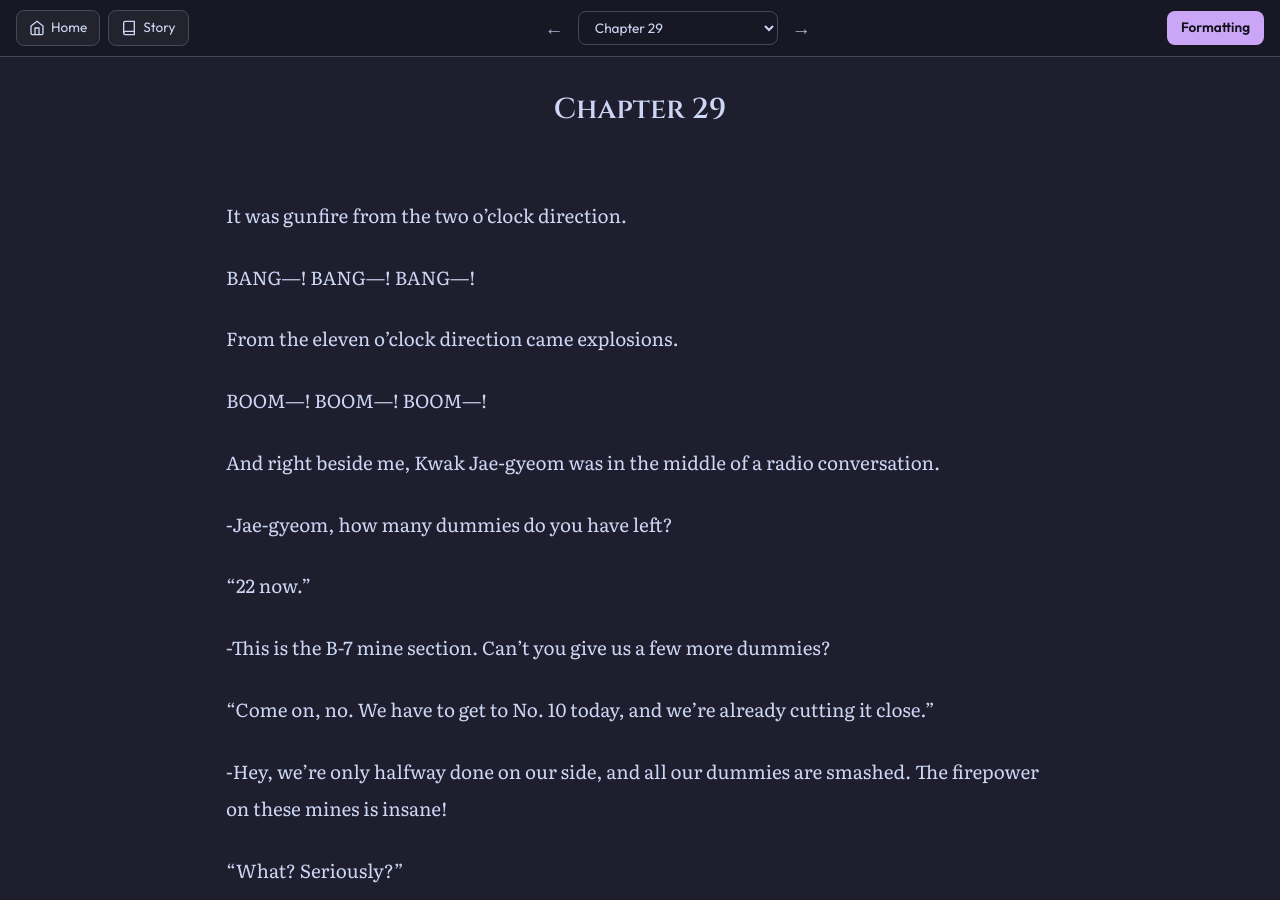
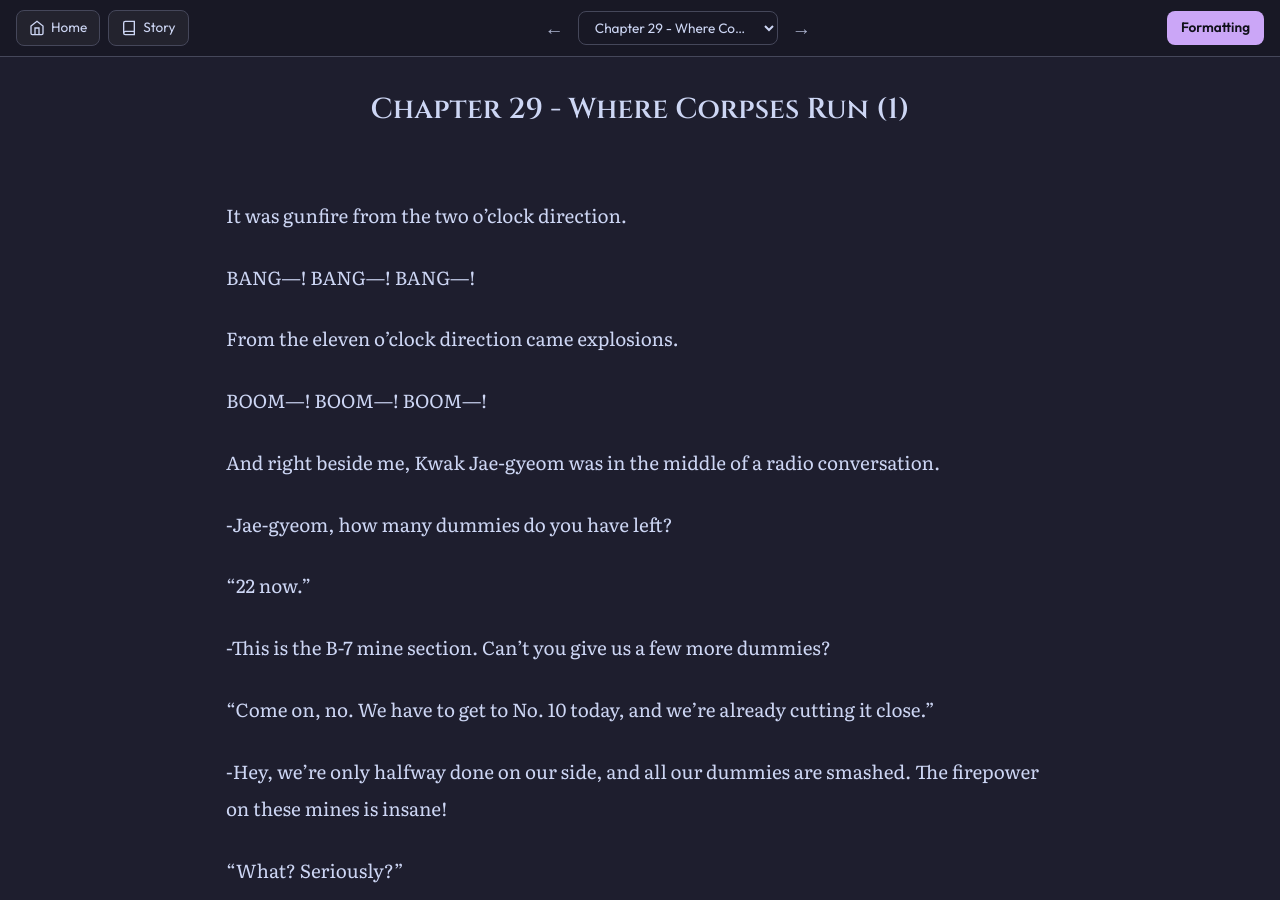
Before and after one commit to soleumn/soleumn.github.io, a Jekyll site: the page built from _chapters/esg/ch29.md, in a window 1280 px wide and 900 px high. Built offline with Jekyll 4.4.1, drawn with Linux system fonts in a browser that asks for light colours; comment, search, counter and statistics services are not loaded.

Commit message:
Update ch29.md

```diff
--- a/_chapters/esg/ch29.md
+++ b/_chapters/esg/ch29.md
@@ -1,5 +1,5 @@
 ---
-title: "Chapter 29"
+title: "Chapter 29 - Where Corpses Run (1)"
 categories: esg
 capitulo: 29
 ---
```
